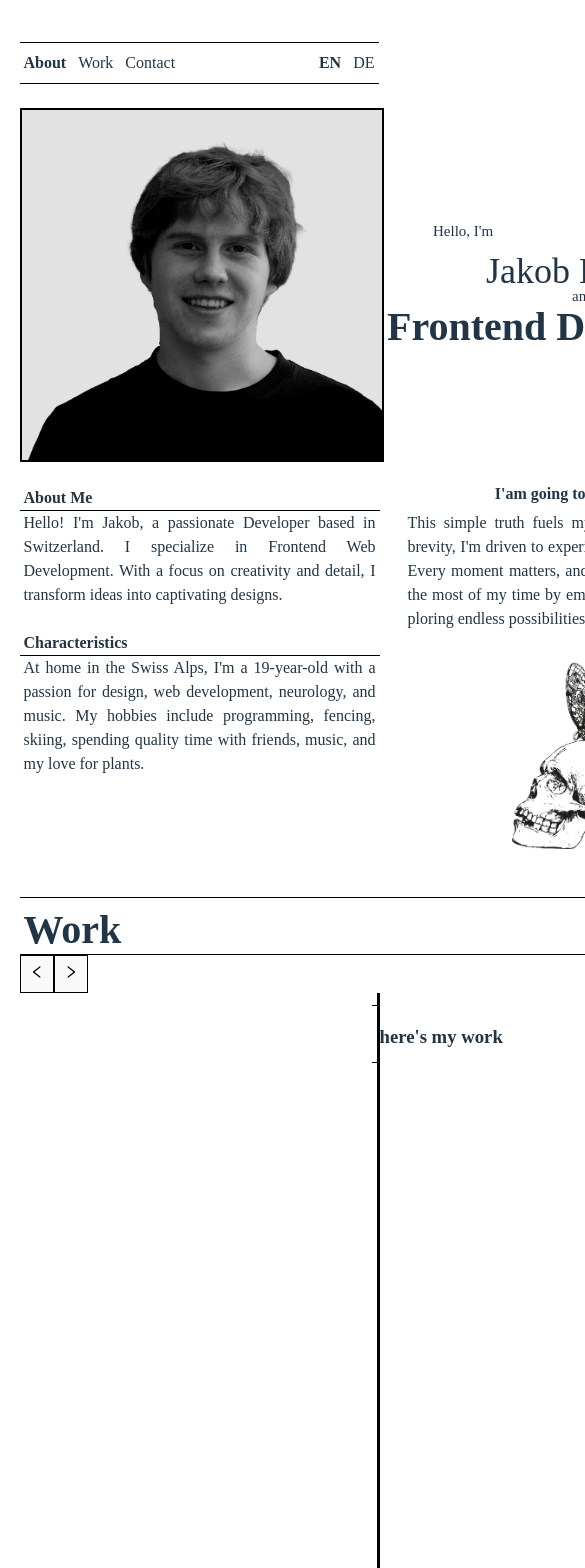
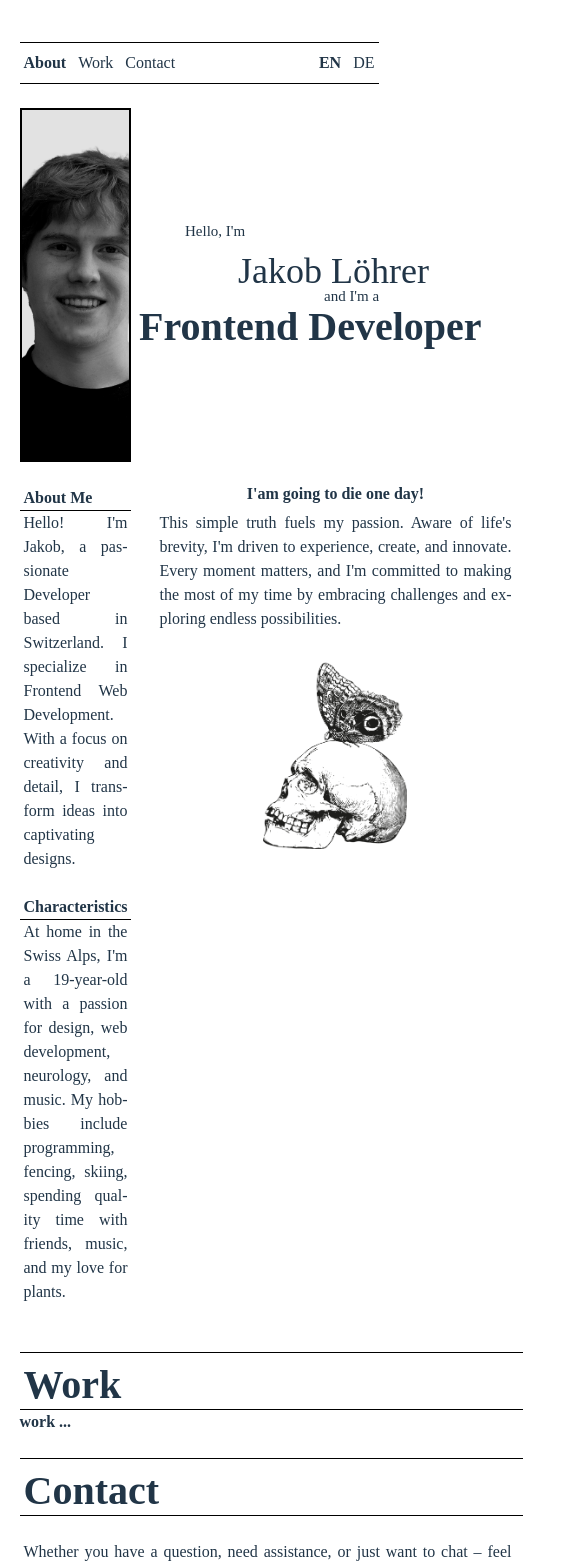
Before and after one commit to ErrorsEverywehre/jakobloehrer-portfolio, a React (Vite) app: page / in a window 390 px wide. Shown: the top 1568 px of the page, 585 px wide, since content can reach past the window. Built offline with nearby package versions, Linux system fonts and the light colour scheme; a web font is replaced by a local one.

Commit message:
enhance - glob : start responsivenes

```diff
--- a/src/sections/about/About.scss
+++ b/src/sections/about/About.scss
@@ -2,7 +2,7 @@
   .about {
     display: flex;
     flex-direction: row;
-    justify-content: space-between;
+    // justify-content: space-between;
     position: relative;
     width: 100%;
     gap: var(--space-biggest);
@@ -10,12 +10,12 @@
     .left-wrapper {
       display: flex;
       flex-direction: column;
-      width: 360px;
+      max-width: 360px;
       height: 100%;
 
       gap: var(--space-biggest);
       .portrait {
-        width: 100%;
+        max-width: 100%;
         height: 350px;
         border: 2px solid var(--secondary);
         background-color: #e2e2e2;
@@ -28,7 +28,7 @@
     .right-wrapper {
       display: flex;
       flex-direction: column;
-      width: 360px;
+      max-width: 360px;
 
       height: 100%;
       gap: var(--space-biggest);
@@ -38,7 +38,7 @@
         justify-content: center;
         align-items: center;
         height: 350px;
-        margin: auto;
+        // margin: auto;
         width: 100%;
 
         .box {
--- a/src/sections/conacts/Contacts.scss
+++ b/src/sections/conacts/Contacts.scss
@@ -12,6 +12,10 @@
       display: flex;
       gap: var(--space-biggest);
       flex-direction: row;
+
+      @media only screen and (max-width: 600px){
+        flex-wrap: wrap-reverse;
+      }
 
       .left-wrapper,
       .right-wrapper {
--- a/src/sections/work/Work.jsx
+++ b/src/sections/work/Work.jsx
@@ -6,7 +6,8 @@ const Work = ({forwardedRef}) => {
   return (
     <div ref={forwardedRef} className="work">
       <SectionTitle title="WORK" />
-      <WorkBook />
+      {/* <WorkBook /> */}
+      work ...
     </div>
   );
 };
```
